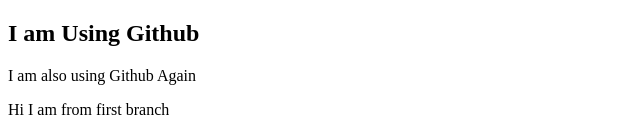
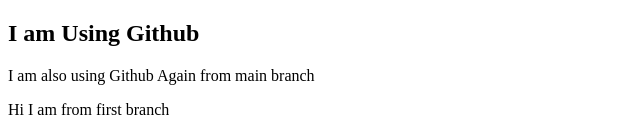
Before and after one commit to sazzadhossainbd/first-practice, a plain HTML site: page index.html in a window 1280 px wide. Shown: the top 133 px of the page, without its empty margins (0-640 px from the left). Drawn offline with Linux system fonts and the light colour scheme.

Commit message:
Some changes

```diff
--- a/index.html
+++ b/index.html
@@ -8,7 +8,7 @@
 </head>
 <body>
     <h2>I am Using Github</h2>
-    <p>I am also using Github Again</p>
+    <p>I am also using Github Again from main branch</p>
     <p>Hi I am from first branch</p>
     <img src="naik.jpg" alt="Naik">
 </body>
```
